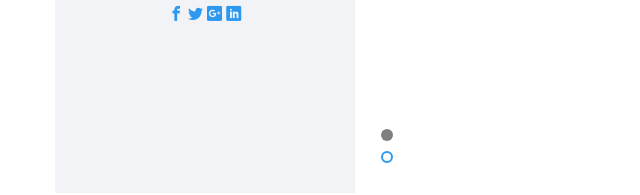
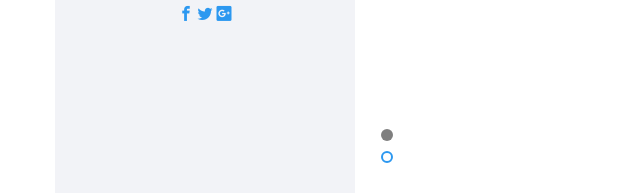
Before and after one commit to astrosrii/astrosrii.git.io, a plain HTML site: page index.html in a window 1280 px wide. Shown: the part 607-802 px from the top of the page, 0-640 px from the left. Drawn offline with nearby package versions, Linux system fonts and the light colour scheme; files whose address does not match are found by name; a web font is replaced by a local one.

Commit message:
Update index.html

```diff
--- a/index.html
+++ b/index.html
@@ -76,10 +76,10 @@
 			</nav>
 				<center><small>&copy;Copyright 2019 All rights reserved</small></center>
 				<center>
-				<a href="https://www.facebook.com/srinath.purushotham.12/" class="icon-facebook2"></a>
+				<a href="https://www.facebook.com/sri.astro.90/" class="icon-facebook2"></a>
 				<a href="https://twitter.com/astrosrii/" class="icon-twitter2"></a>
-				<a href="https://plus.google.com/+srinathpurushotham/" class="icon-google-plus2"></a>
-				<a href="https://www.linkedin.com/in/purushsri/" class="icon-linkedin2"></a></center>
+				<a href="https://plus.google.com/+astrosrii/" class="icon-google-plus2"></a>
+				</center>
 		</aside>
 
 
@@ -631,7 +631,7 @@
 			<center>
 				<div class="row">
 						<div class="col-sm-8 col-sm-push-4">
-									<a href="https://www.facebook.com/astrosrii/" class="icon-facebook2"></a>
+									<a href="https://www.facebook.com/sri.astro.90/" class="icon-facebook2"></a>
 									<a href="https://twitter.com/astrosrii/" class="icon-twitter2"></a>
 									<a href="https://plus.google.com/+astrosrii/" class="icon-google-plus2"></a>
 						</div>
```
